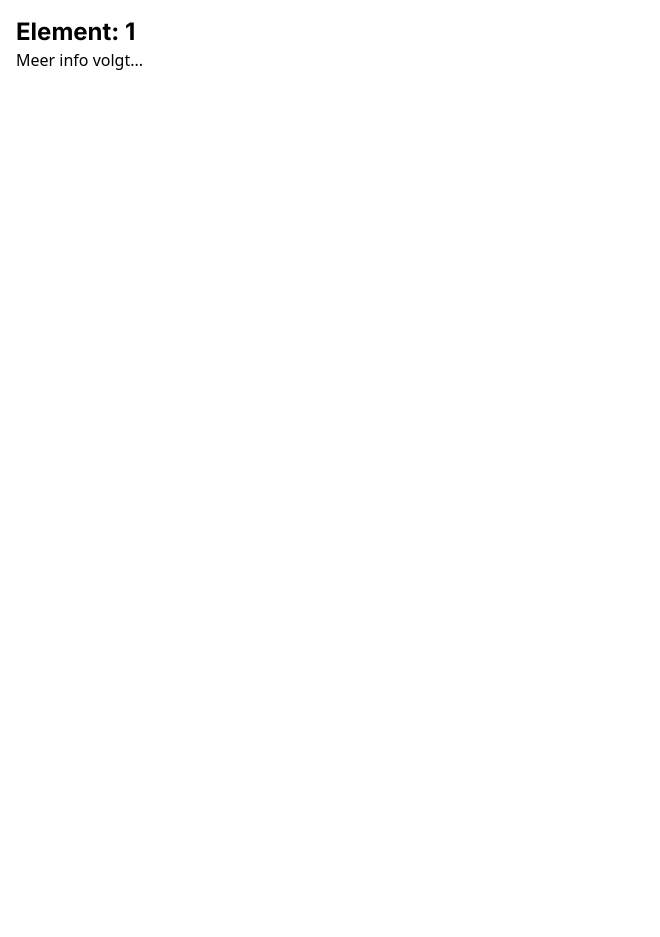
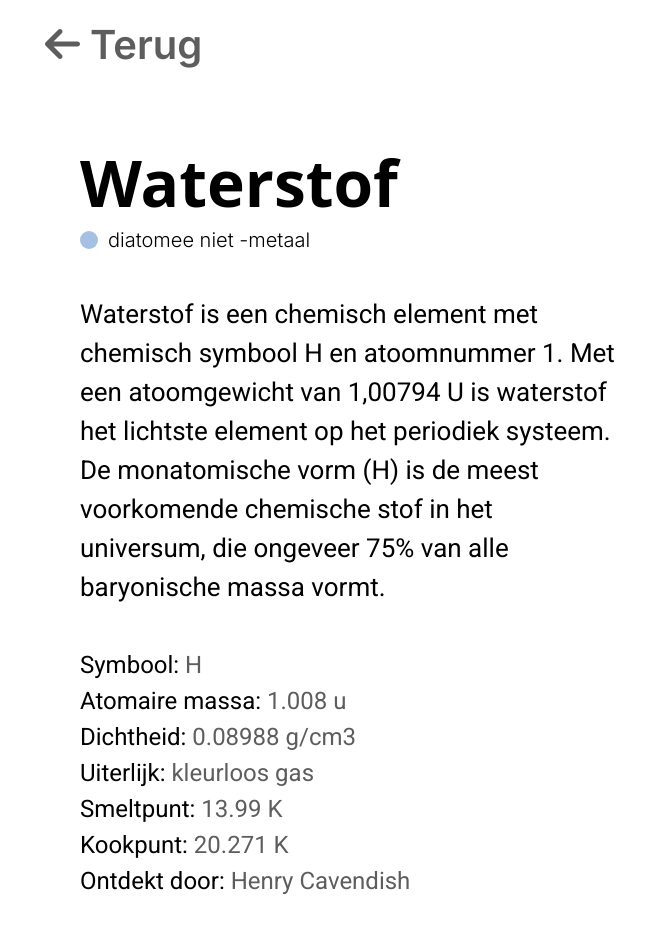
Before and after one commit to Orbital-App/Orbital, a React (Vite) app: page /element/1 in a window 1280 px wide. Shown: the part 120-1057 px from the top of the page, without its empty margins (0-660 px from the left). Before the commit the page ends 800 px from the top, so only its background shows below. Built offline with nearby package versions, Linux system fonts and the light colour scheme.

Commit message:
Created the BackButton and completed half of ElementDetailPage, only Three.js required to fully complete.

```diff
--- /dev/null
+++ b/src/components/BackButton.tsx
@@ -0,0 +1,18 @@
+import { faArrowLeft } from "@fortawesome/free-solid-svg-icons";
+import { FontAwesomeIcon } from "@fortawesome/react-fontawesome";
+import { useNavigate } from "react-router-dom";
+
+export default function BackButton() {
+  let navigate = useNavigate();
+  return (
+    <button onClick={() => navigate(-1)}>
+      <div className="ml-[45px] mt-[15px] font-header text-[40px] cursor-pointer">
+        <FontAwesomeIcon
+          icon={faArrowLeft}
+          className="text-[#5D5D5D]"
+        />
+        <span className="ml-[10px] text-[#5D5D5D] font-semibold">Terug</span>
+      </div>
+    </button>
+  );
+}
--- a/src/pages/ElementDetailPage.tsx
+++ b/src/pages/ElementDetailPage.tsx
@@ -1,11 +1,100 @@
 import { useParams } from "react-router-dom";
+import BackButton from "../components/BackButton";
+import elementsData from "../data/PeriodicTable_nl.json";
+import "../components/PeriodicTile.css";
+import { FontAwesomeIcon } from "@fortawesome/react-fontawesome";
+import { faArrowRight } from "@fortawesome/free-solid-svg-icons/faArrowRight";
 
 export default function ElementDetail() {
   const { symbol } = useParams();
+  let category = "onbekend";
+
+  const element = elementsData.elements.find((data) => {
+    if (!symbol) return false;
+    return (
+      data.symbol.toLowerCase() === symbol.toLowerCase() ||
+      data.number === Number(symbol)
+    );
+  });
+
+  if (!element) {
+    return <p className="mx-[80px] mt-[60px]">Geen element gevonden.</p>;
+  }
+  category = element.category.toLowerCase();
+  const groupMap: { [key: string]: number } = {
+    alkalimetaal: 1,
+    "alkalisch aarde metaal": 2,
+    overgangsmetaal: 3,
+    "metaal na de overdracht": 4,
+    metalloïde: 5,
+    "diatomee niet -metaal": 6,
+    "polyatomisch niet -metaal": 6,
+    edelgas: 7,
+    lanthanide: 8,
+    actinide: 9,
+    onbekend: 10,
+  };
+  const group = groupMap[category.toLowerCase()] || 10;
+
   return (
-    <div className="p-4">
-      <h2 className="text-2xl font-bold">Element: {symbol}</h2>
-      <p>Meer info volgt...</p>
-    </div>
+    <>
+      <BackButton />
+      <div className="grid grid-cols-2 gap-[40px] mx-[80px] mt-[60px]">
+        <div className="">
+          <h1 className="text-[64px] font-black">{element.name}</h1>
+          <div className="flex items-center gap-[10px] mt-[-6px]">
+            <div className={`rounded-4xl bg-g${group} w-[18px] h-[18px]`}></div>
+            <p className="font-light font-header text-[20px]">
+              {element.category}
+            </p>
+          </div>
+
+          <p className="mt-[40px] font-display text-[26px] font-regular">
+            {element.summary}
+          </p>
+
+          <div className="my-[40px] text-[24px] font-display font-regular">
+            <p>
+              Symbool: <span className="text-[#5D5D5D]">{element.symbol}</span>
+            </p>
+            <p>
+              Atomaire massa:{" "}
+              <span className="text-[#5D5D5D]">{element.atomic_mass} u</span>
+            </p>
+            <p>
+              Dichtheid:{" "}
+              <span className="text-[#5D5D5D]">{element.density} g/cm3</span>
+            </p>
+            <p>
+              Uiterlijk:{" "}
+              <span className="text-[#5D5D5D]">{element.appearance}</span>
+            </p>
+            <p>
+              Smeltpunt:{" "}
+              <span className="text-[#5D5D5D]">{element.melt} K</span>
+            </p>
+            <p>
+              Kookpunt: <span className="text-[#5D5D5D]">{element.boil} K</span>
+            </p>
+            <p>
+              Ontdekt door:{" "}
+              <span className="text-[#5D5D5D]">{element.discovered_by}</span>
+            </p>
+          </div>
+
+          <a href={`${element.source}`} target="_blank" rel="noopener noreferrer">
+            <div className="inline-flex items-center cursor-pointer bg-[#3A73EE] text-white rounded-[10px] h-[60px]">
+              <FontAwesomeIcon
+                icon={faArrowRight}
+                className="text-[26px] ml-[24px] mr-[10px]"
+              />
+              <p className="text-[24px] font-header font-semibold mr-[24px]">
+                Meer over {element.name}
+              </p>
+            </div>
+          </a>
+        </div>
+      </div>
+    </>
   );
 }
--- a/src/pages/HomePage.tsx
+++ b/src/pages/HomePage.tsx
@@ -1,10 +1,8 @@
 import PeriodicTile from "../components/PeriodicTile";
 import elementsData from "../data/PeriodicTable_nl.json";
 
-
 export default function HomePage() {
   return (
-
     <div
       className="grid gap-[10px] mt-[47px] mx-[45px]"
       style={{
```
